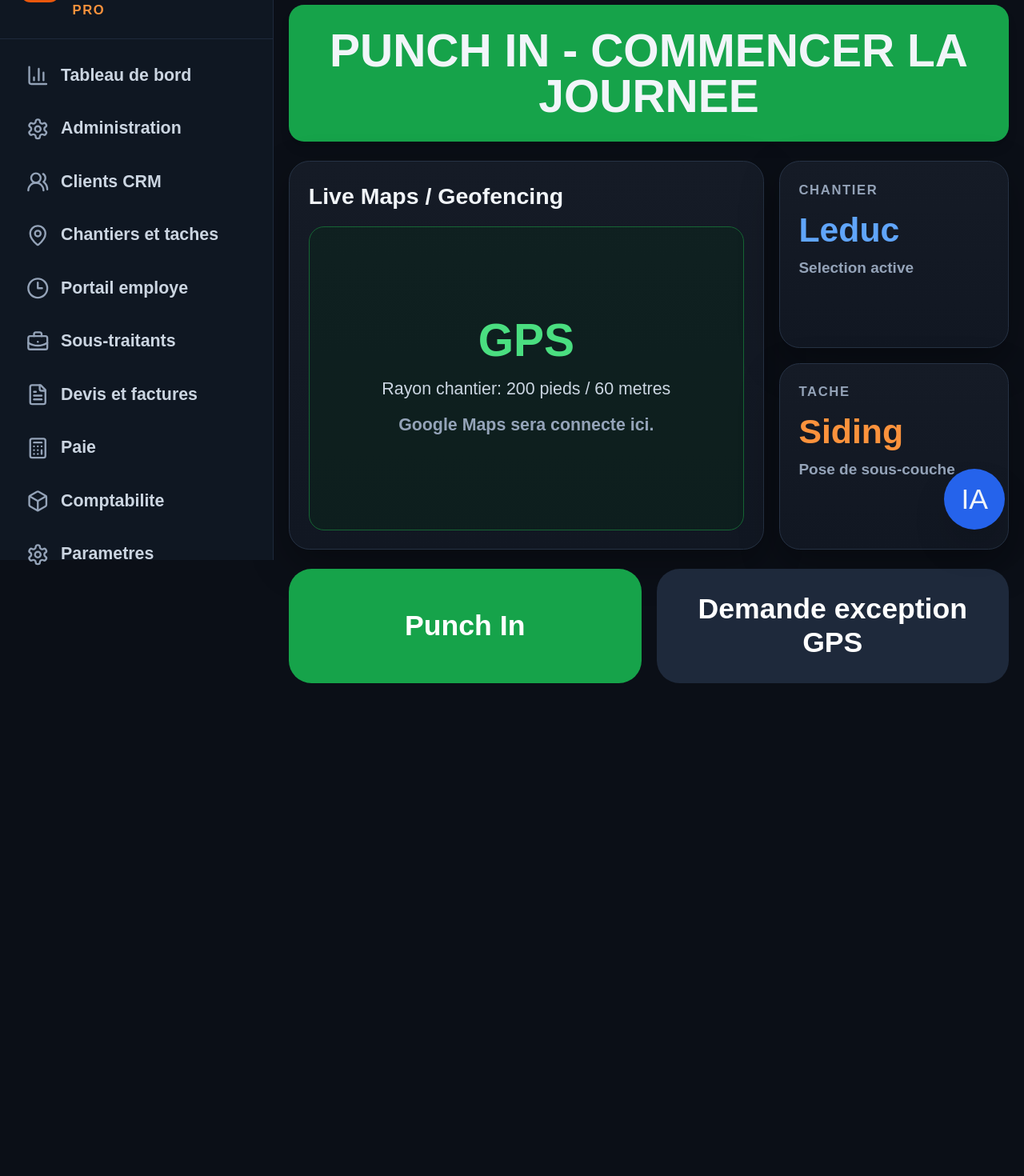
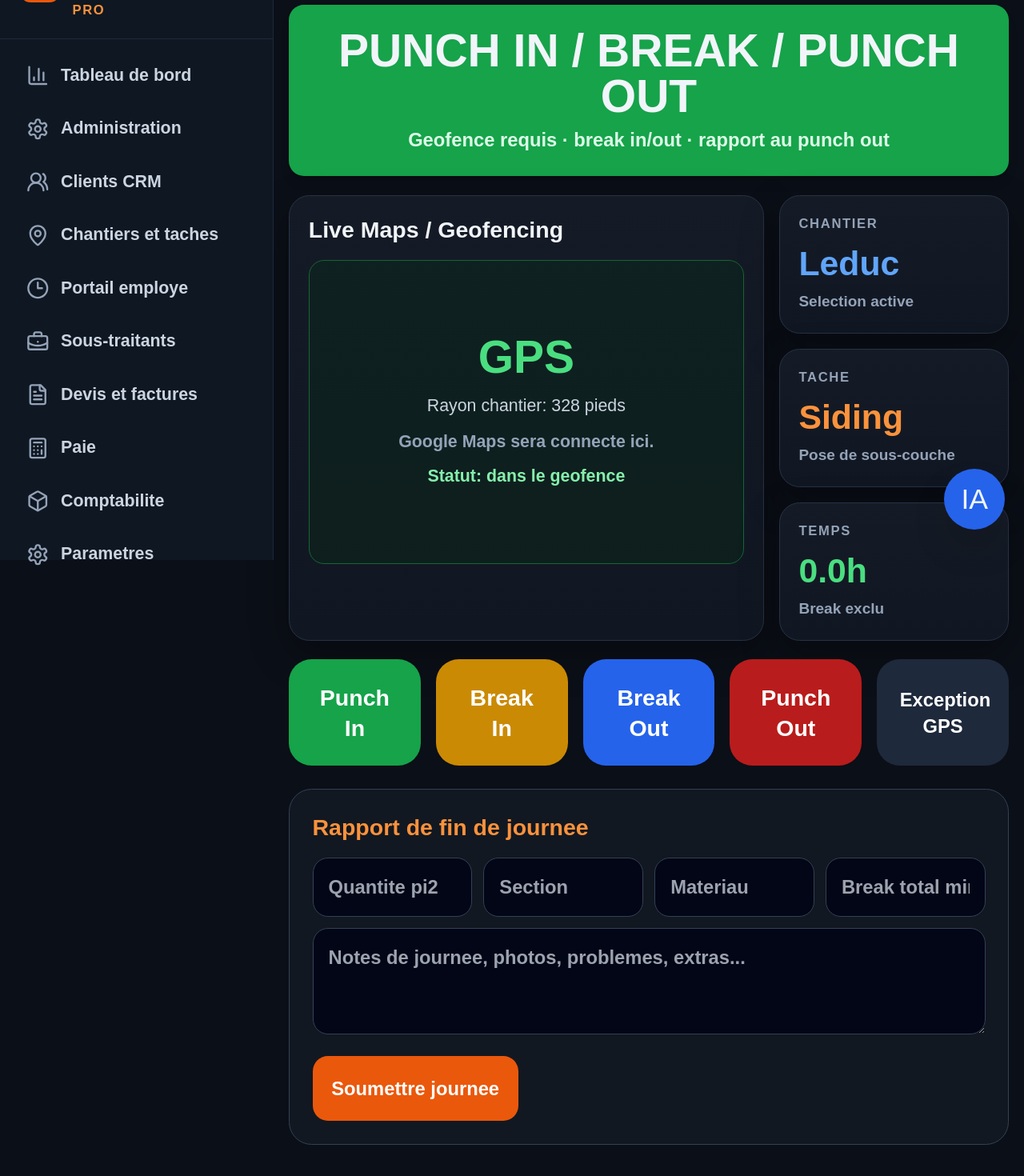
Before and after one commit to bisaillonpatrick1979-dev/Chatgpt-hailite-, a Next.js app: page /punch in a window 1280 px wide. Shown: the part 100-1570 px from the top of the page at 80% size. Before the commit the page ends 1087 px from the top, so only its background shows below. Built offline with nearby package versions, Linux system fonts and the light colour scheme.

Commit message:
Upgrade punch page with break in and break out

```diff
--- a/app/punch/page.tsx
+++ b/app/punch/page.tsx
@@ -4,7 +4,8 @@ export default function Page() {
   return (
     <AppShell>
       <section className="rounded-2xl bg-green-600 p-6 text-center shadow-lg">
-        <h1 className="text-4xl font-black uppercase md:text-5xl">Punch In - Commencer la journee</h1>
+        <h1 className="text-4xl font-black uppercase md:text-5xl">Punch In / Break / Punch Out</h1>
+        <p className="mt-2 text-xl font-black text-green-100">Geofence requis · break in/out · rapport au punch out</p>
       </section>
       <section className="mt-5 grid gap-4 md:grid-cols-3">
         <div className="pro-card p-5 md:col-span-2">
@@ -12,19 +13,35 @@ export default function Page() {
           <div className="mt-4 flex min-h-80 items-center justify-center rounded-2xl border border-green-800 bg-green-950/30 text-center">
             <div>
               <p className="text-5xl font-black text-green-400">GPS</p>
-              <p className="large-readable mt-3 text-slate-300">Rayon chantier: 200 pieds / 60 metres</p>
+              <p className="large-readable mt-3 text-slate-300">Rayon chantier: 328 pieds</p>
               <p className="mt-2 text-lg font-bold text-slate-400">Google Maps sera connecte ici.</p>
+              <p className="mt-2 text-lg font-black text-green-300">Statut: dans le geofence</p>
             </div>
           </div>
         </div>
         <div className="grid gap-4">
           <ProMetric label="Chantier" value="Leduc" note="Selection active" tone="blue" />
           <ProMetric label="Tache" value="Siding" note="Pose de sous-couche" tone="orange" />
+          <ProMetric label="Temps" value="0.0h" note="Break exclu" tone="green" />
         </div>
       </section>
-      <section className="mt-5 grid gap-4 md:grid-cols-2">
-        <button className="rounded-3xl bg-green-600 p-6 text-3xl font-black text-white">Punch In</button>
-        <button className="rounded-3xl bg-slate-800 p-6 text-3xl font-black text-white">Demande exception GPS</button>
+      <section className="mt-5 grid gap-4 md:grid-cols-5">
+        <button className="rounded-3xl bg-green-600 p-6 text-2xl font-black text-white">Punch In</button>
+        <button className="rounded-3xl bg-yellow-600 p-6 text-2xl font-black text-white">Break In</button>
+        <button className="rounded-3xl bg-blue-600 p-6 text-2xl font-black text-white">Break Out</button>
+        <button className="rounded-3xl bg-red-700 p-6 text-2xl font-black text-white">Punch Out</button>
+        <button className="rounded-3xl bg-slate-800 p-6 text-xl font-black text-white">Exception GPS</button>
+      </section>
+      <section className="pro-panel mt-6 p-6">
+        <h2 className="text-2xl font-black text-orange-400">Rapport de fin de journee</h2>
+        <div className="mt-4 grid gap-3 md:grid-cols-4">
+          <input className="rounded-2xl border border-slate-700 bg-slate-950 p-4 text-xl font-bold text-white" placeholder="Quantite pi2" />
+          <input className="rounded-2xl border border-slate-700 bg-slate-950 p-4 text-xl font-bold text-white" placeholder="Section" />
+          <input className="rounded-2xl border border-slate-700 bg-slate-950 p-4 text-xl font-bold text-white" placeholder="Materiau" />
+          <input className="rounded-2xl border border-slate-700 bg-slate-950 p-4 text-xl font-bold text-white" placeholder="Break total minutes" />
+        </div>
+        <textarea className="mt-3 min-h-28 w-full rounded-2xl border border-slate-700 bg-slate-950 p-4 text-xl font-bold text-white" placeholder="Notes de journee, photos, problemes, extras..." />
+        <button className="mt-4 rounded-2xl bg-orange-600 p-5 text-xl font-black text-white">Soumettre journee</button>
       </section>
     </AppShell>
   );
```
